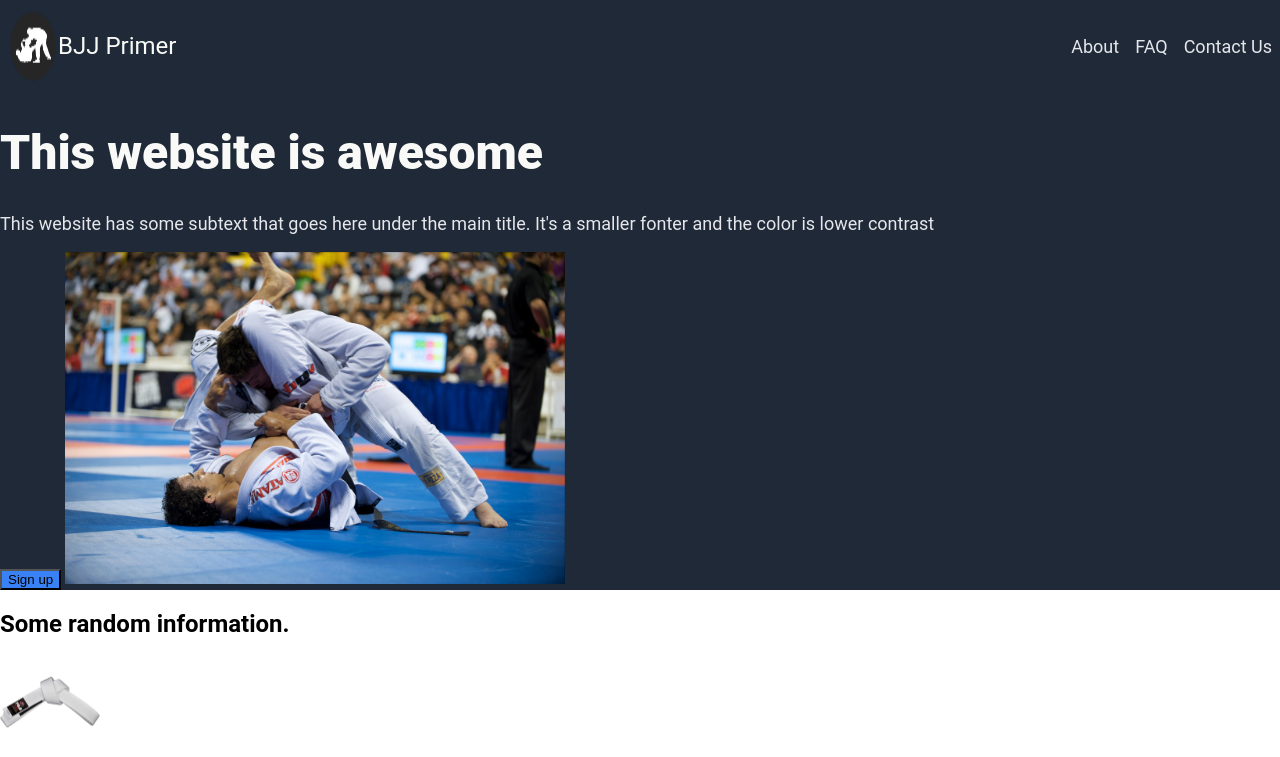
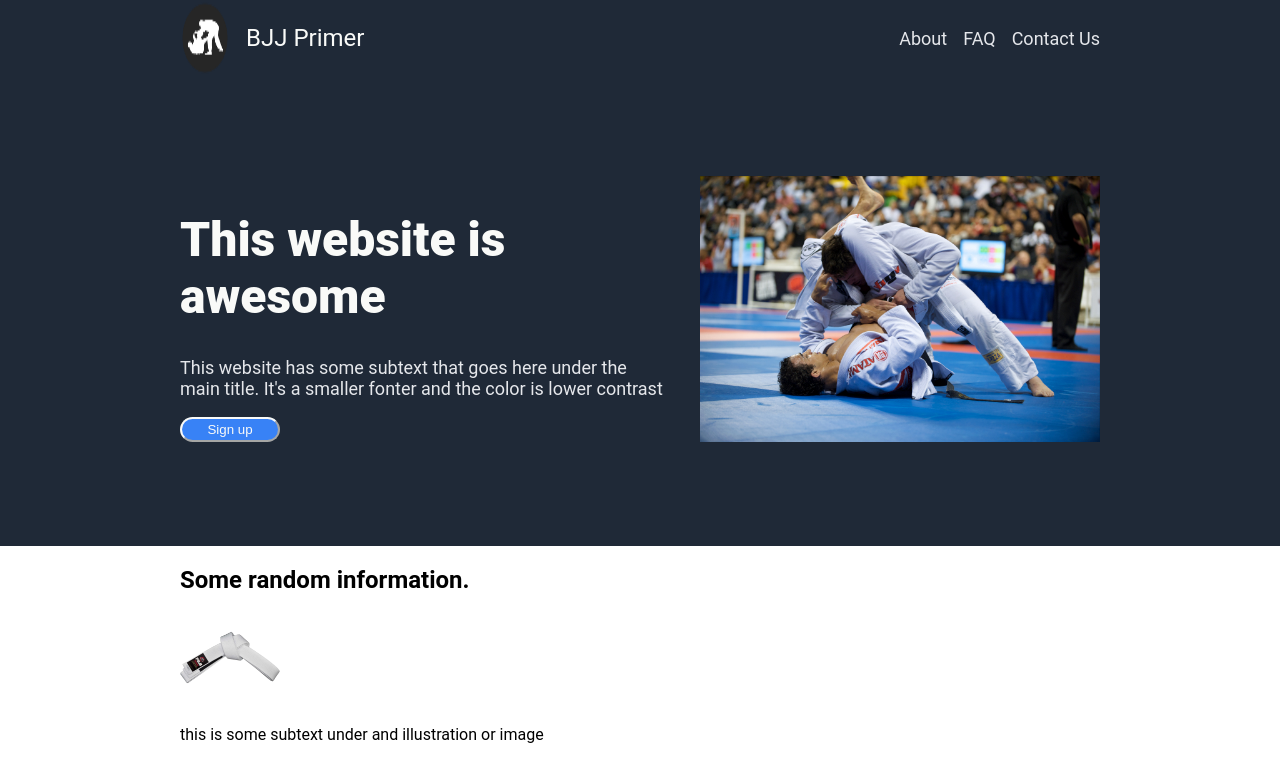
Before and after one commit to tyler-d-barrett/odin-landing-page, a plain HTML site: page index.html in a window 1280 px wide. Shown: the top 757 px of the page. Drawn offline with Linux system fonts and the light colour scheme.

Commit message:
Update hero css and add filler div

```diff
--- a/index.html
+++ b/index.html
@@ -20,14 +20,20 @@
                 <li><a href="#">Contact Us</a></li>
             </ul>
         </div>
+        <div class="filler"></div>
         <div class="hero">
+            <div class="hero-info">
                 <h1 class="main">This website is awesome</h1>
                 <p class="secondary">This website has some subtext that goes here under the main title.
                     It's a smaller fonter and the color is lower contrast
                 </p>
                 <button>Sign up</button>
+            </div>
+            <div class="hero-image">
                 <img class="bjj" src="./images/bjj.jpg" alt="BJJ">
             </div>
+        </div>
+        <div class="filler"></div>
         <div class="info">
             <h2>Some random information.</h2>
             <img class="belt" src="./images/white.jpg" alt="White">
--- a/style.css
+++ b/style.css
@@ -9,39 +9,42 @@ body {
     flex-direction: column;
 }
 
-.header .logo-text {
+.header .logo-text
+,.footer {
     font-size: 24px;
     color: #f9faf8;
 }
 
 .header
+,.filler
 ,.hero
 ,.footer {
     background-color: #1f2937;
+}
+
+.header
+,.hero
+,.info
+,.quote
+,.signup
+,.footer {
+    padding: 0 180px;
+}
+
+.filler {
+    height: 100px;
 }
 
 .header {
     display: flex;
     justify-content: space-between;
     align-items: center;
-    padding: 8px;
+    padding: 0 180px;
 }
 
 .logo {
     display: flex;
-    /* padding: 16px; */
-}
-
-.hero .main {
-    color: #f9faf8;
-    font-size: 48px;
-    font-weight: 800;
-}
-
-.hero .secondary
-,a {
-    font-size: 18px;
-    color: #e5e7eb;
+    gap: 16px;
 }
 
 a {
@@ -56,16 +59,47 @@ ul {
     gap: 16px;
 }
 
+.hero {
+    display: flex;
+    justify-content: space-between;
+    align-items: center;
+    gap: 32px;
+}
+
+.hero .main {
+    color: #f9faf8;
+    font-size: 48px;
+    font-weight: 800;
+    flex-wrap: wrap;
+}
+
+.hero .secondary
+,a {
+    font-size: 18px;
+    color: #e5e7eb;
+}
+
 .belt {
     width: 100px;
     height: auto;
 }
 
 .bjj {
-    width: 500px;
+    width: 400px;
     height: auto;
 }
 
 button {
     background-color: #3882f6;
+    color: #f9faf8;
+    border-radius: 25px;
+    border-color: #f9faf8;
+    width: 100px;
+    height: 25px;
 }
+
+.footer {
+    display: flex;
+    justify-content: center;
+    padding: 24px;
+}
```
Lines whose indentation alone changed are shown as unchanged.
